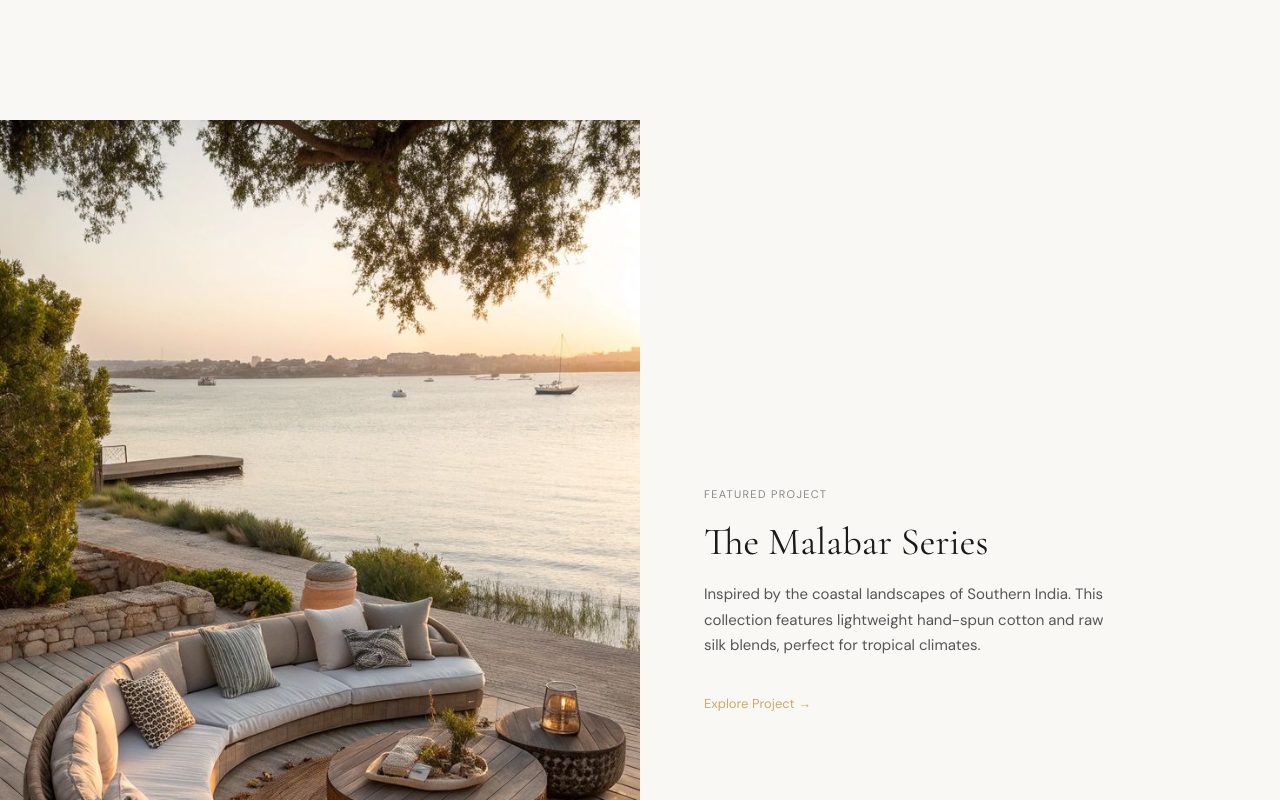
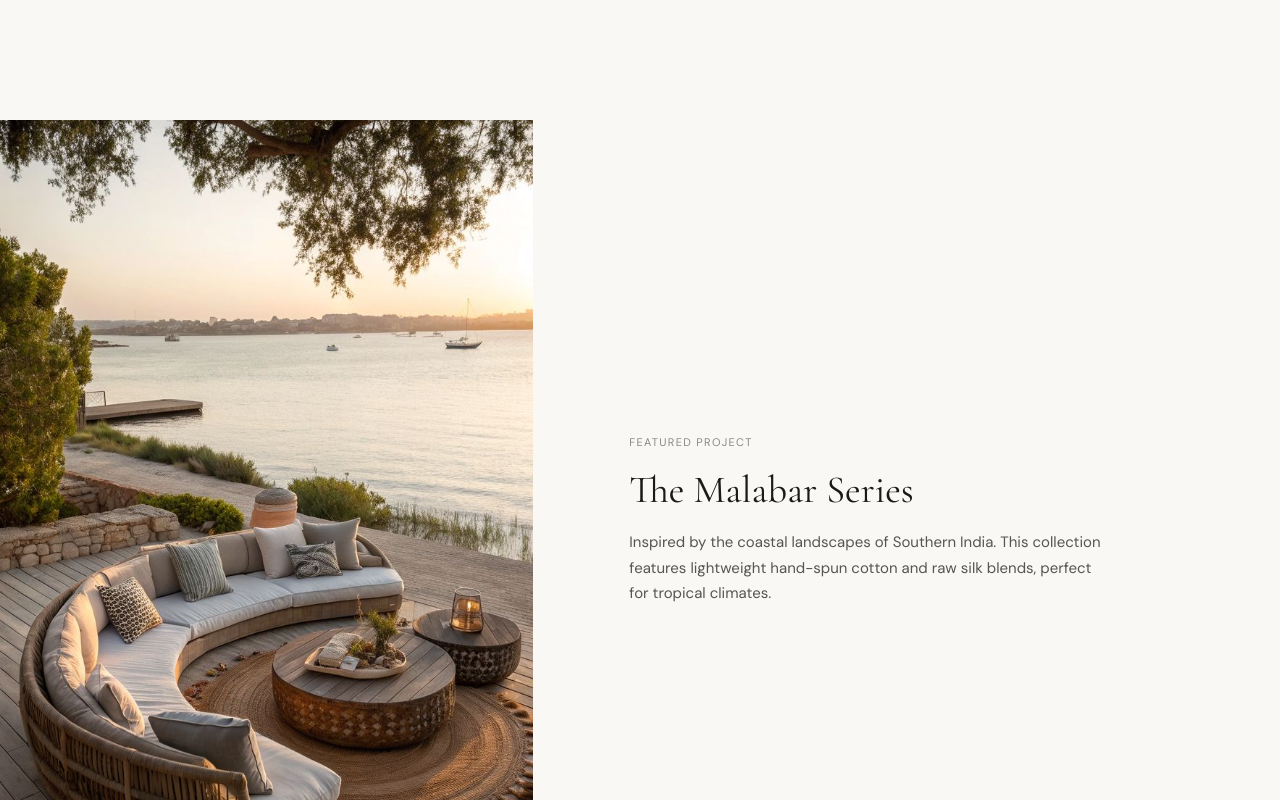
Before and after one commit to webworkssolution/orelli, a Next.js app: page / in a window 1280 px wide. Shown: the part 1800-2600 px from the top of the page. Built offline with nearby package versions, Linux system fonts and the light colour scheme.

Commit message:
feat: create FeaturedProject component to showcase collection highlights

```diff
--- a/components/home/FeaturedProject.tsx
+++ b/components/home/FeaturedProject.tsx
@@ -6,14 +6,14 @@ export default function FeaturedProject() {
     <section className="bg-background py-0">
       {/* First Feature: Image Left, Text Right */}
       <div className="flex flex-col md:flex-row w-full">
-        <div className="w-full md:w-1/2 aspect-square md:aspect-auto">
+        <div className="w-full md:w-5/12 aspect-square md:aspect-auto">
           <img
             src="/outdoor.jpeg"
             alt="The Malabar Series"
             className="w-full h-full object-cover"
           />
         </div>
-        <div className="w-full md:w-1/2 flex items-center p-8 md:px-16 md:py-24">
+        <div className="w-full md:w-7/12 flex items-center p-8 md:px-16 md:py-24 lg:px-24">
           <FadeUp>
             <span className="font-sans uppercase tracking-[0.12em] text-[11px] text-[#888] block mb-4">
               FEATURED PROJECT
@@ -21,12 +21,9 @@ export default function FeaturedProject() {
             <h2 className="font-cormorant text-[clamp(28px,3vw,48px)] text-foreground mb-4 leading-tight">
               The Malabar Series
             </h2>
-            <p className="font-sans text-[15px] text-[#555] leading-[1.7] mb-8 max-w-[400px] line-clamp-3">
+            <p className="font-sans text-[15px] text-[#555] leading-[1.7] max-w-[480px] line-clamp-3">
               Inspired by the coastal landscapes of Southern India. This collection features lightweight hand-spun cotton and raw silk blends, perfect for tropical climates.
             </p>
-            <Link href="/categories/malabar-series" className="text-link">
-              Explore Project &rarr;
-            </Link>
           </FadeUp>
         </div>
       </div>
@@ -35,14 +32,14 @@ export default function FeaturedProject() {
 
       {/* Second Feature: Text Left, Image Right */}
       <div className="flex flex-col md:flex-row-reverse w-full">
-        <div className="w-full md:w-1/2 aspect-square md:aspect-auto">
+        <div className="w-full md:w-5/12 aspect-square md:aspect-auto">
           <img
             src="/upholstery.jpeg"
             alt="Heritage Weaves"
             className="w-full h-full object-cover"
           />
         </div>
-        <div className="w-full md:w-1/2 flex items-center p-8 md:px-16 md:py-24">
+        <div className="w-full md:w-7/12 flex items-center p-8 md:px-16 md:py-24 lg:px-24">
           <FadeUp>
             <span className="font-sans uppercase tracking-[0.12em] text-[11px] text-[#888] block mb-4">
               FEATURED PROJECT
@@ -50,12 +47,9 @@ export default function FeaturedProject() {
             <h2 className="font-cormorant text-[clamp(28px,3vw,48px)] text-foreground mb-4 leading-tight">
               Heritage Weaves
             </h2>
-            <p className="font-sans text-[15px] text-[#555] leading-[1.7] mb-8 max-w-[400px] line-clamp-3">
+            <p className="font-sans text-[15px] text-[#555] leading-[1.7] max-w-[480px] line-clamp-3">
               Reviving centuries-old weaving techniques. Heavy brocades and textured jacquards that bring a sense of history and depth to contemporary interiors.
             </p>
-            <Link href="/categories/heritage-weaves" className="text-link">
-              Explore Project &rarr;
-            </Link>
           </FadeUp>
         </div>
       </div>
```
